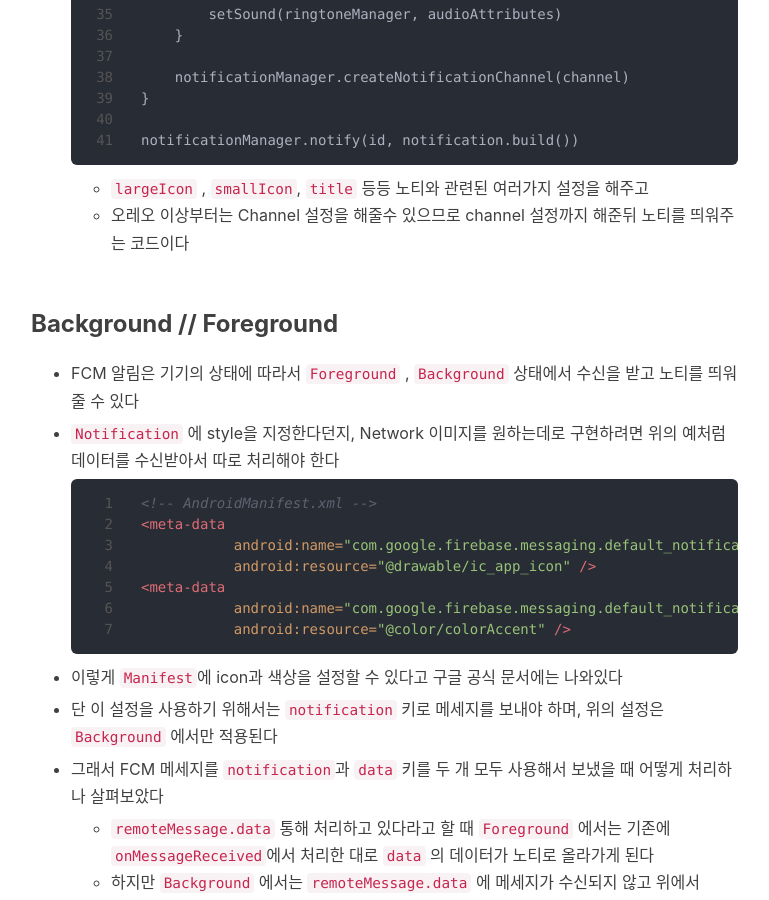
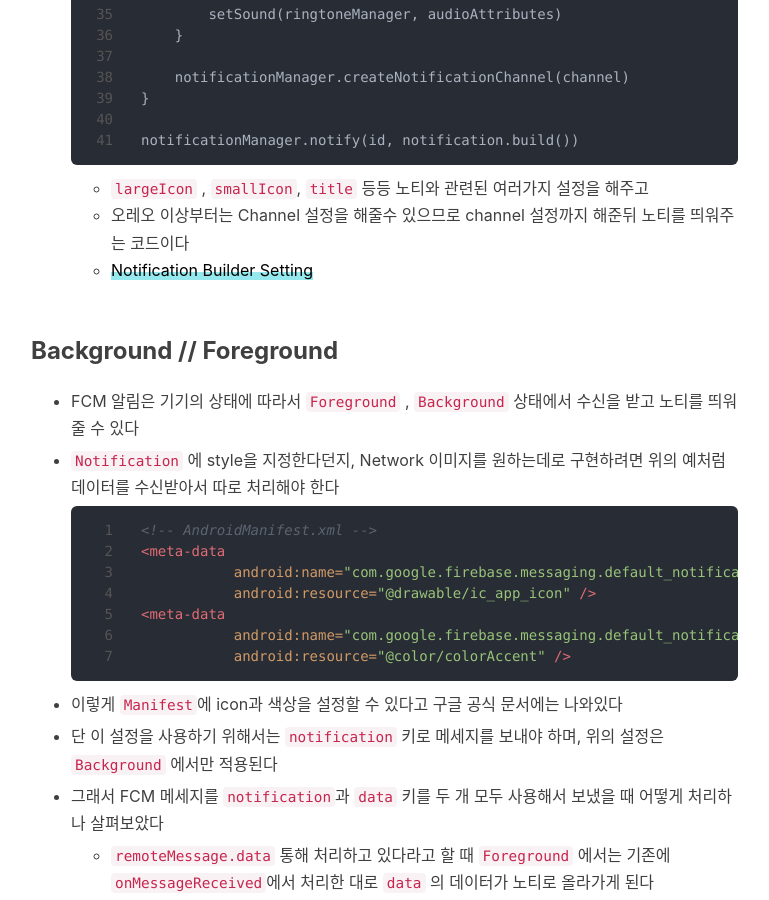
Before and after one commit to dongsik93/dongsik93.github.io, a Jekyll site: the page built from _posts/2021-02-21-til-android-fcm-2.md, in a window 1280 px wide and 900 px high, scrolled down 1949 px. Shown: the whole window, without its empty margins (234-1003 px from the left). Built offline with Jekyll 4.4.1, drawn with Linux system fonts in a browser that asks for light colours; nearby versions of some CDN libraries; comment, search, counter and statistics services are not loaded.

Commit message:
add google link

```diff
--- a/_posts/2021-02-21-til-android-fcm-2.md
+++ b/_posts/2021-02-21-til-android-fcm-2.md
@@ -84,6 +84,7 @@ FCM으로 데이터를 수신받고 수신받은 데이터를 알림으로 띄
 
   - `largeIcon` , `smallIcon`, `title` 등등 노티와 관련된 여러가지 설정을 해주고
   - 오레오 이상부터는 Channel 설정을 해줄수 있으므로 channel 설정까지 해준뒤 노티를 띄워주는 코드이다
+  - [Notification Builder Setting](https://developer.android.com/training/notify-user/build-notification?hl=ko){: class="underlineFill"}
 
 
 
```
